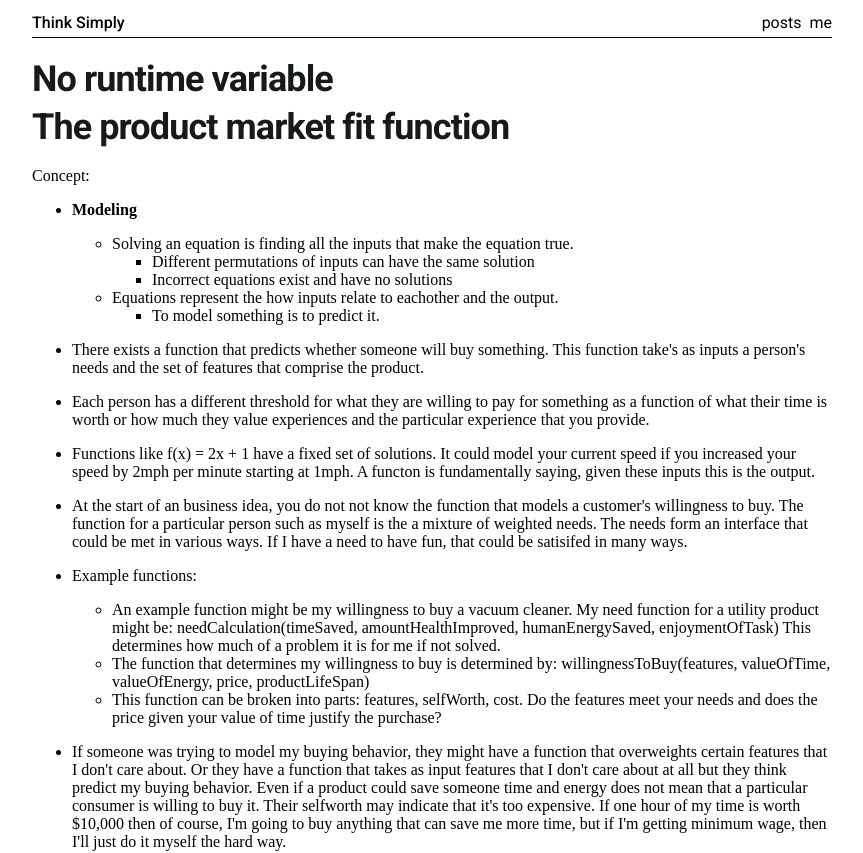
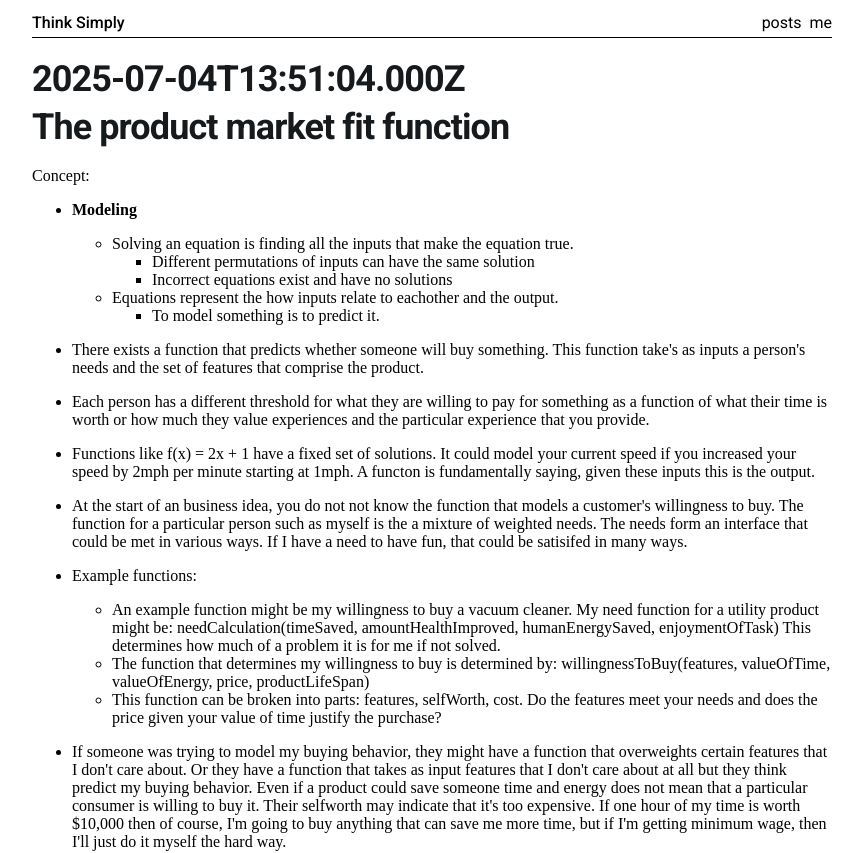
Before and after one commit to BenHunt-io/thinksimply, a Next.js app: page /posts/finding-and-solving-the-product-market-fit-function in a window 1280 px wide. Shown: the top 853 px of the page, without its empty margins (208-1071 px from the left). Built offline with nearby package versions, Linux system fonts and the light colour scheme.

Commit message:
refactor: try to use date to test ISR

```diff
--- a/src/app/posts/[post]/page.tsx
+++ b/src/app/posts/[post]/page.tsx
@@ -19,7 +19,7 @@ export default async function PostPage({
 
   return (
     <>
-      <Typography level="h1">{process.env.RUNTIME_VARIABLE || "No runtime variable"}</Typography>
+      <Typography level="h1">{new Date().toISOString()}</Typography>
       <Post markdownContent={content} title={metadata.title} />
     </>
   );
```
